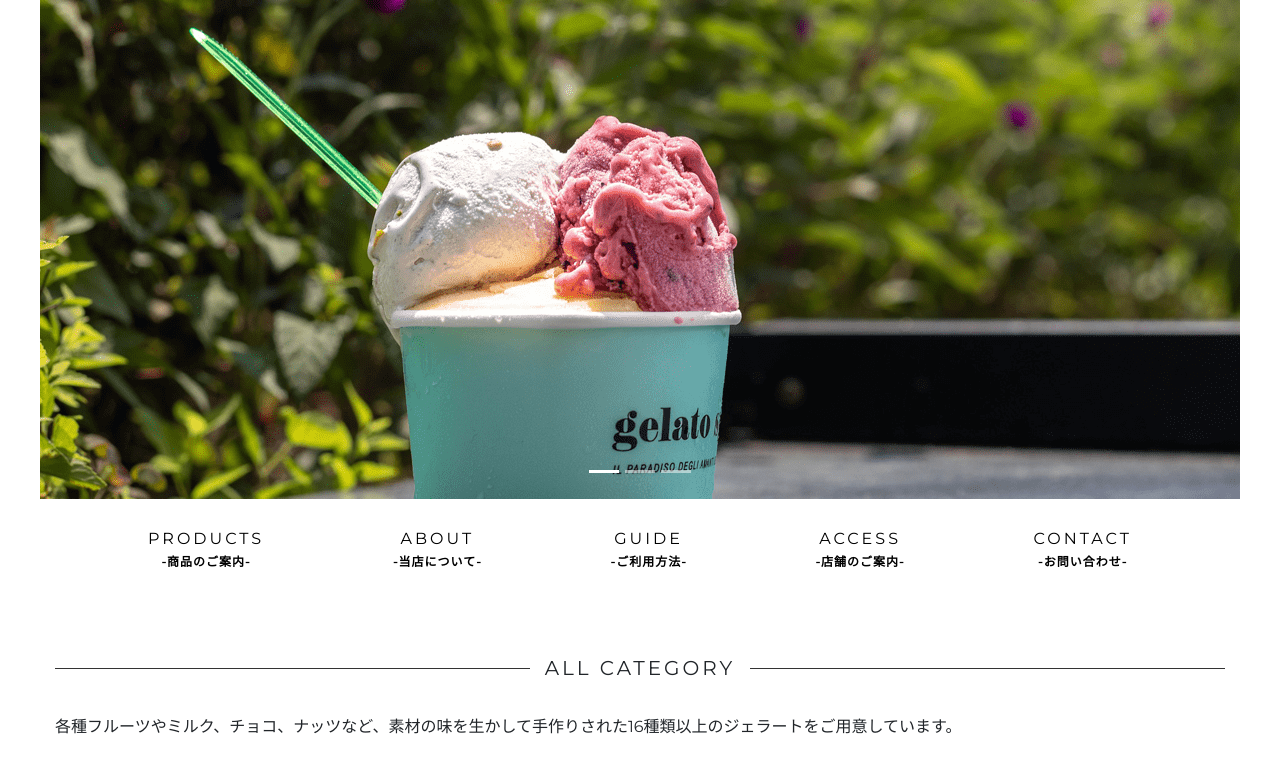
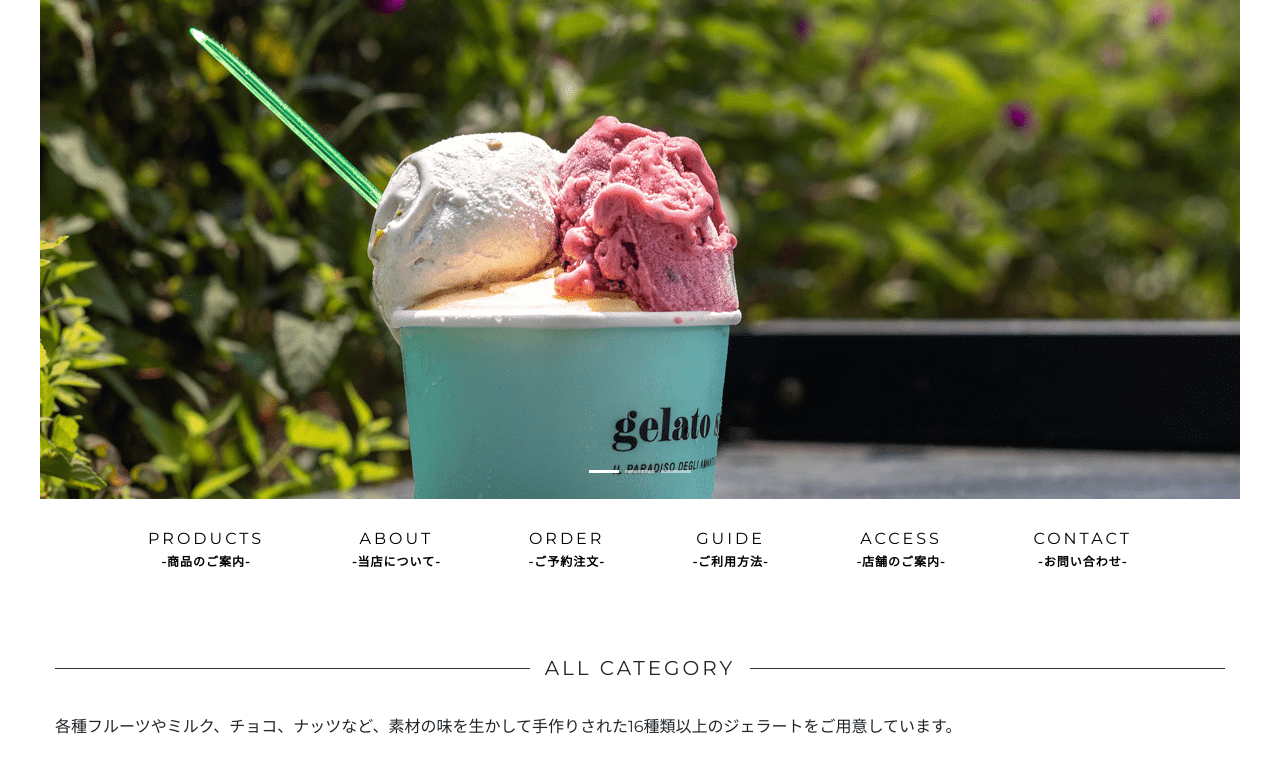
Before and after one commit to tomizawa0214/spoon, a Django app: page / in a window 1280 px wide. Shown: the part 121-887 px from the top of the page. Run offline with Django 3.2, Linux system fonts and the light colour scheme; data that the repository does not hold is empty; some libraries are stand-ins or nearby versions.

Commit message:
オーダー画面追加

```diff
--- a/app/templates/app/index.html
+++ b/app/templates/app/index.html
@@ -30,6 +30,13 @@
         <a class="nav-link" href="/">
           ABOUT<br class="d-none d-sm-block">
           <span>-当店について-</span>
+        </a>
+      </li>
+      <hr>
+      <li>
+        <a class="nav-link" href="{% url 'order' %}">
+          ORDER<br class="d-none d-sm-block">
+          <span>-ご予約注文-</span>
         </a>
       </li>
       <hr>
--- a/app/templates/app/order.html
+++ b/app/templates/app/order.html
@@ -2,7 +2,7 @@
 
 {% block content %}
 <div class="order-title">
-  <span>SHOPPING CART</span>
+  <span>ORDER</span>
 </div>
 
 <div class="order row">
--- a/app/templates/app/product_detail.html
+++ b/app/templates/app/product_detail.html
@@ -15,7 +15,7 @@
     </h2>
     <hr>
     <p class="product-detail__wrap--explanation">{{ object.description|linebreaksbr }}</p>
-    <a class="product-detail__wrap--button btn rounded-pill" href="{% url 'additem' object.slug %}" ontouchstart="">
+    <a class="product-detail__wrap--button btn rounded-pill" href="/" ontouchstart="">
       <i class="fas fa-shopping-cart fa-fw" aria-hidden="true"></i>カートに入れる
     </a>
   </div>
```
